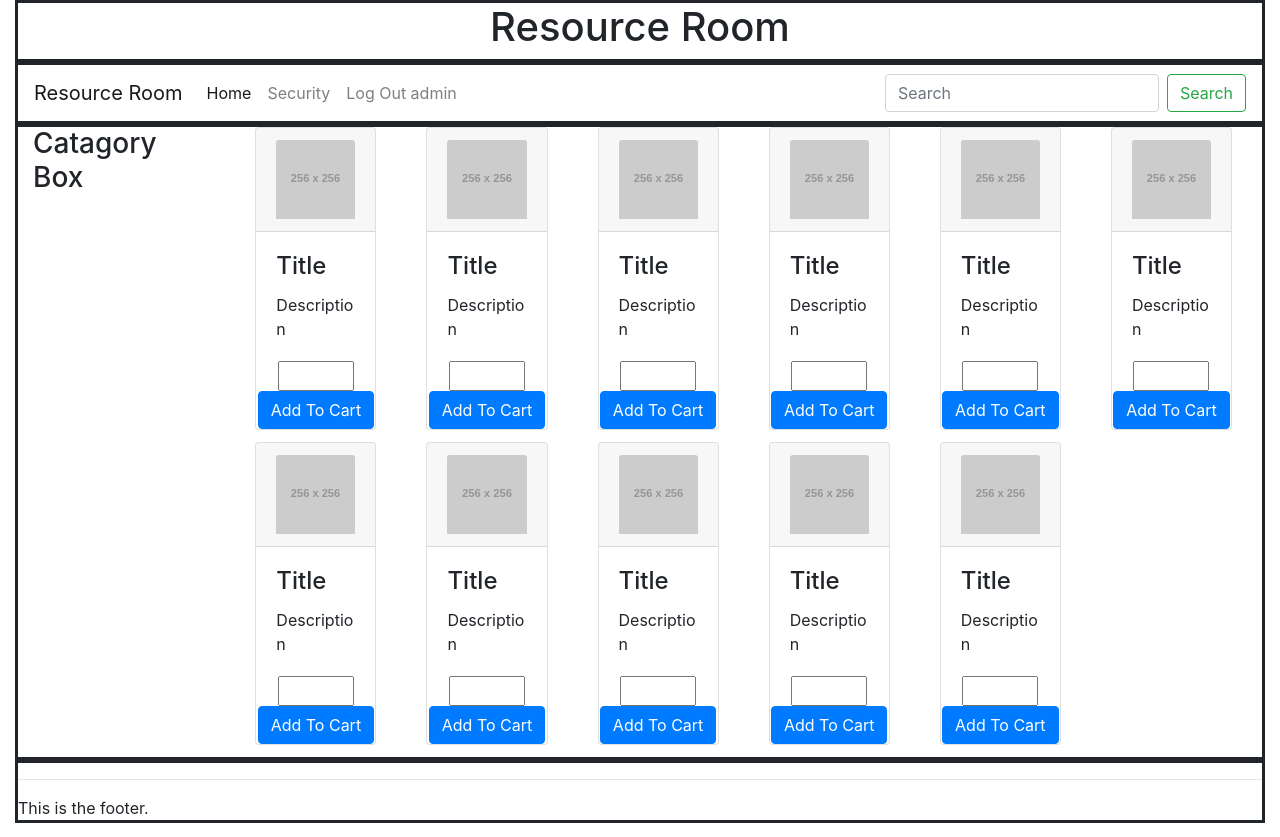
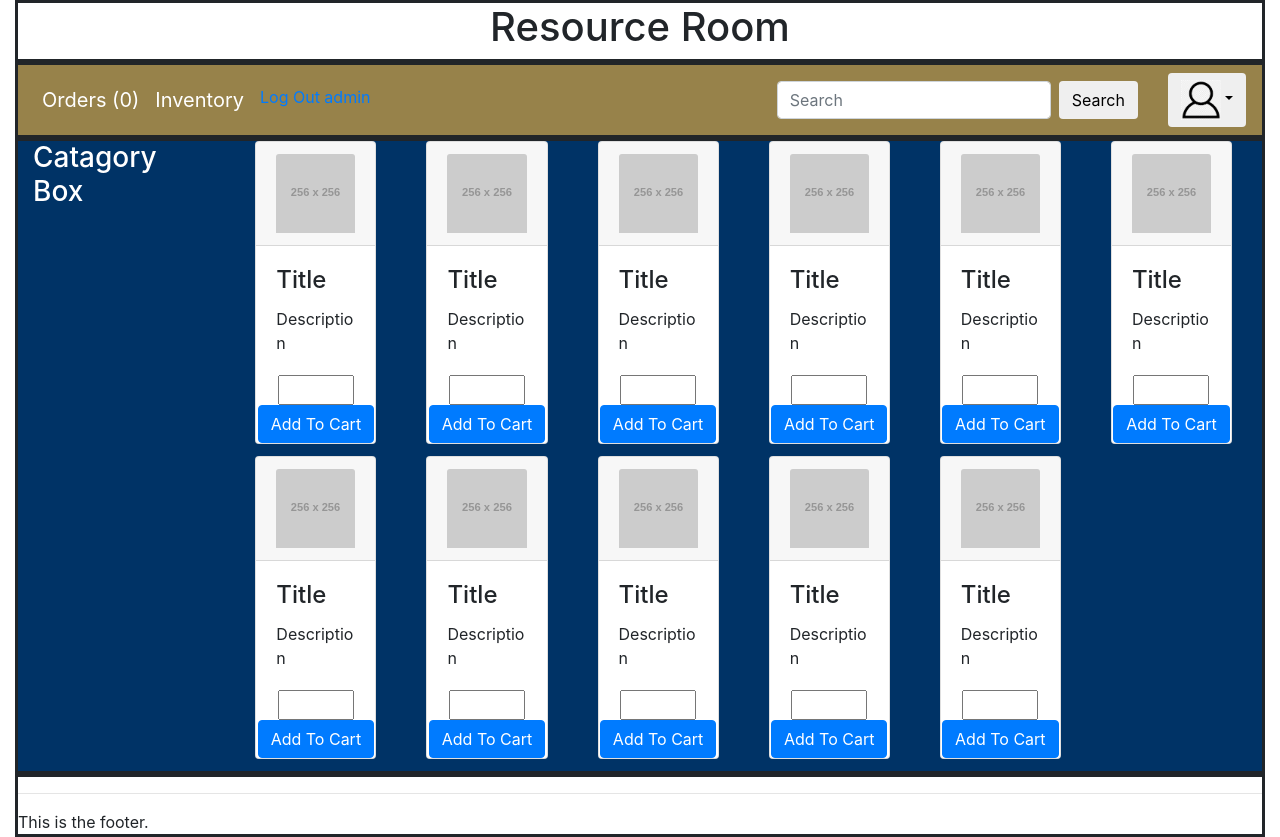
Before and after one commit to BBizzarri/ClarionResourceRoom, a PHP site: page /controller/controller.php?action=Home in a window 1280 px wide. Run offline with PHP 8.4, Linux system fonts and the light colour scheme; a user stored in the database is signed in; data comes from the database, SQL or seed files in the repository; grey boxes labelled with a size stand in for pictures from a placeholder-image service; some libraries are stand-ins or nearby versions.

Commit message:
Updating the nav bar

```diff
--- a/ResourceRoom/css/main.css
+++ b/ResourceRoom/css/main.css
@@ -31,3 +31,23 @@ header, nav, section, footer {
         column-count: 6;
     }
 }
+
+.account-dropdown {
+    padding-left: 10px;
+}
+
+.clarion-gold {
+    background-color: #97824A;
+}
+
+.clarion-blue {
+    background-color: #003366;
+}
+
+.clarion-white {
+    color: white;
+}
+
+.account-dropdown {
+    padding-left: 30px;
+}
--- a/ResourceRoom/view/index.php
+++ b/ResourceRoom/view/index.php
@@ -2,10 +2,10 @@
     $title = "Home Page";
     require '../view/headerInclude.php';
 ?>
-    <section id="main">
+    <section id="main" class="clarion-blue">
         <div class="container-fluid">
             <div class ="row">
-                <div class="col-2">
+                <div class="col-2 clarion-white">
                     <h3>Catagory Box</h3>
                 </div>
                 <div class="col-10">
--- a/ResourceRoom/view/navInclude.php
+++ b/ResourceRoom/view/navInclude.php
@@ -1,17 +1,18 @@
-
-    <nav class="navbar navbar-expand-md navbar-light sticky-top">
-        <a class="navbar-brand d-md-none d-lg-block" href="../controller/controller.php?action=Home">Resource Room</a>
+    <?php
+        if(!loggedIn()) {
+    ?>
+        <nav class="clarion-gold navbar navbar-expand-md sticky-top">
             <button class="navbar-toggler" type="button" data-toggle="collapse" data-target="#navbarSupportedContent" aria-controls="navbarSupportedContent" aria-expanded="false" aria-label="Toggle navigation">
                 <span class="navbar-toggler-icon"></span>
             </button>
 
             <div class="collapse navbar-collapse" id="navbarSupportedContent">
                     <ul class="navbar-nav mr-auto">
-                <li class="nav-item active">
-                    <a class="nav-link" href="../controller/controller.php?action=Home">Home <span class="sr-only">(current)</span></a>
+                        <li class="nav-item">
+                            <a style="color: white; font-size: 20px;" class="nav-link admin-user-nav-bar-text" href="../controller/controller.php?action=Home">Resource Room<span class="sr-only">(current)</span></a>
                         </li>
                         <li class="nav-item">
-                    <a class="nav-link" href="../security/index.php">Security <span class="sr-only"></span></a>
+                            <a style="color: white; font-size: 20px;" class="nav-link admin-user-nav-bar-text" href="../security/index.php">Orders (0)<span class="sr-only"></span></a>
                         </li>
                         <li class="nav-item">
                             <?php
@@ -26,7 +27,58 @@
                     </ul>
                 <form class="form-inline my-2 my-lg-0">
                     <input class="form-control mr-sm-2" type="search" placeholder="Search" aria-label="Search">
-                <button class="btn btn-outline-success my-2 my-sm-0" type="submit">Search</button>
+                    <button class="btn my-2 my-sm-0" type="submit">Search</button>
                 </form>
+            <div class="dropdown account-dropdown">
+                <button class="btn dropdown-toggle" type="button" data-toggle="dropdown"><img src="../Images/person-icon.png" alt="person" height="40px" width="40px"/></button>
+              <ul class="dropdown-menu">
+                <li><a style="color: black;" href="#">Account Settings</a></li>
+                <li><a style="color: black" href="#">Logout</a></li>
+              </ul>
+            </div>
             </div>
         </nav>
+    <?php
+        }
+        else {
+    ?>
+        <nav class="clarion-gold navbar navbar-expand-md sticky-top">
+            <button class="navbar-toggler" type="button" data-toggle="collapse" data-target="#navbarSupportedContent" aria-controls="navbarSupportedContent" aria-expanded="false" aria-label="Toggle navigation">
+                <span class="navbar-toggler-icon"></span>
+            </button>
+
+            <div class="collapse navbar-collapse" id="navbarSupportedContent">
+                    <ul class="navbar-nav mr-auto">
+                        <li class="nav-item">
+                            <a style="color: white; font-size: 20px;" class="nav-link admin-user-nav-bar-text" href="../controller/controller.php?action=Home">Orders (0)<span class="sr-only">(current)</span></a>
+                        </li>
+                        <li class="nav-item">
+                            <a style="color: white; font-size: 20px;" class="nav-link admin-user-nav-bar-text" href="../security/index.php">Inventory<span class="sr-only"></span></a>
+                        </li>
+                        <li class="nav-item">
+                            <?php
+                                if (!loggedIn()) {
+                                    echo "<a class='nav-link' href='../security/index.php?action=SecurityLogin&RequestedPage=" . urlencode($_SERVER['REQUEST_URI'])  .  "'><i class='fas fa-sign-in-alt'></i> Log In </a>";
+                                }else {
+                                    echo "<a class='nav-link' href='../security/index.php?action=SecurityLogOut&RequestedPage=" . urlencode($_SERVER['REQUEST_URI'])  .  "'>Log Out " . $_SESSION['UserName'] . " </a>";
+                                }
+                            ?>
+
+                        </li>
+                    </ul>
+                <form class="form-inline my-2 my-lg-0">
+                    <input class="form-control mr-sm-2" type="search" placeholder="Search" aria-label="Search">
+                    <button class="btn my-2 my-sm-0" type="submit">Search</button>
+                </form>
+            <div class="dropdown account-dropdown">
+                <button class="btn dropdown-toggle" type="button" data-toggle="dropdown"><img src="../Images/person-icon.png" alt="person" height="40px" width="40px"/></button>
+              <ul class="dropdown-menu">
+                <li><a style="color: black;" href="#">Account Settings</a></li>
+                <li><a style="color: black" href="#">Logout</a></li>
+              </ul>
+            </div>
+            </div>
+        </nav>
+    <?php
+        }
+    ?>
```
Also changed, not shown: ResourceRoom/Images/person-icon.png (added). Lines whose indentation alone changed are shown as unchanged.
